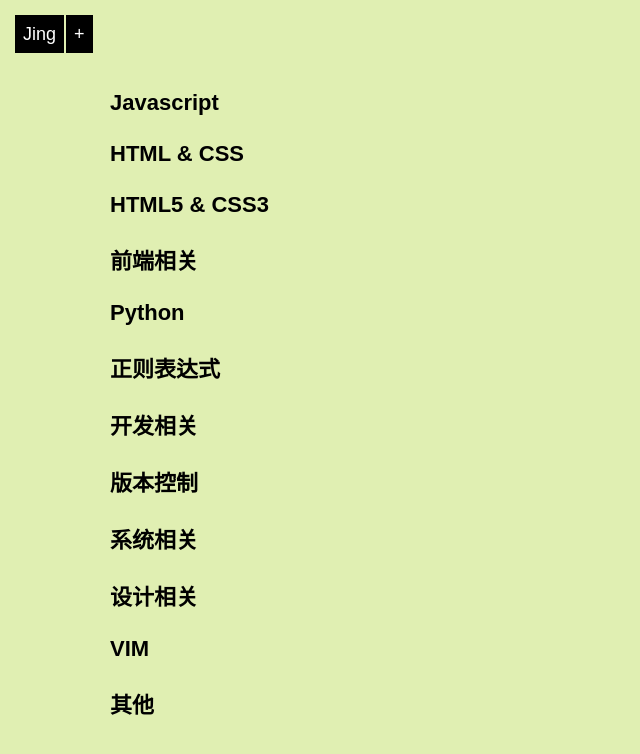
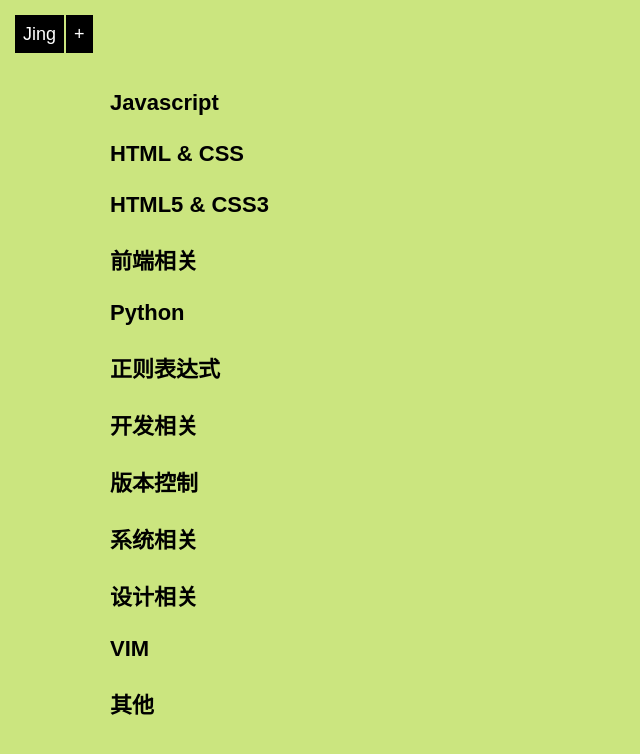
Before and after one commit to shipengfei92/startupjing.github.io, a Jekyll site: the page built from wiki.md, in a window 1280 px wide. Shown: the top 754 px of the page, without its empty margins (0-640 px from the left). Built offline with Jekyll 4.4.1, drawn with Linux system fonts in a browser that asks for light colours; Markdown is read by kramdown in place of the engine named in the settings.

Commit message:
new pics and color

```diff
--- a/css/default.css
+++ b/css/default.css
@@ -4,7 +4,7 @@
  */
 
 /* 重置浏览器CSS */
-html{background-color: rgba(153,204,0,0.3);}
+html{background-color: rgba(153,204,0,0.5);}
 body,div,dl,dt,dd,ul,ol,li,h1,h2,h3,h4,h5,h6,pre,code,form,fieldset,legend,input,textarea,p,blockquote,th,td,hr,button,article,aside,details,figcaption,figure,footer,header,hgroup,menu,nav,section{margin:0;padding:0;}
 article,aside,details,figcaption,figure,footer,header,hgroup,menu,nav,section{display:block;}
 body,button,input,select,textarea{font-size:12px/1.5;}
@@ -87,7 +87,7 @@
     background-image:url(http://wy.logozhizuowang.com/wyimages/w/chahua141.jpg);
 }
 .opinion .aside{
-    background-image:url(http://pica.nipic.com/2007-12-17/20071217155522713_2.jpg);
+    background-image:url(http://pic23.nipic.com/20120815/3296828_224724217148_2.jpg);
 }
 .project .aside{
     background-image:url(http://img.taopic.com/uploads/allimg/120717/201622-120GFJ02121.jpg)
```
